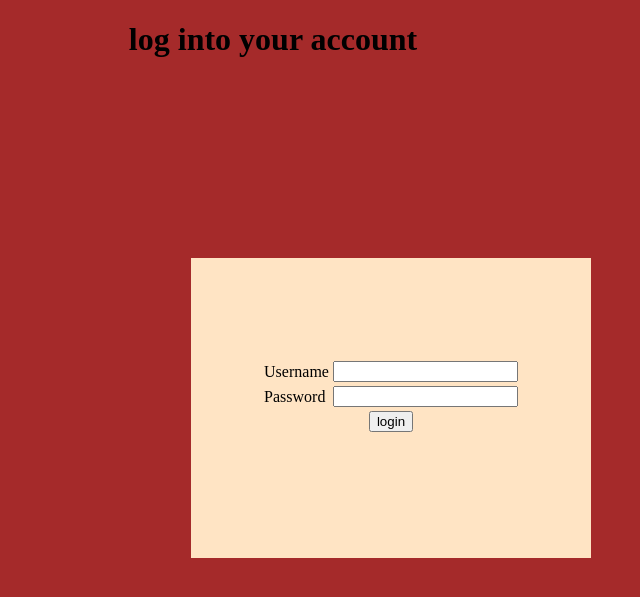
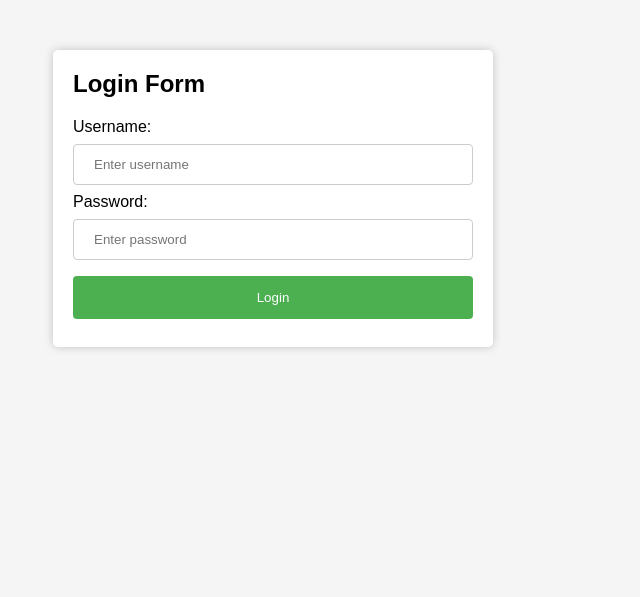
Before and after one commit to ritikmakwan/myproject, a Django app: page / in a window 1280 px wide. Shown: the top 597 px of the page, without its empty margins (367-1007 px from the left). Run offline with Django 3.2, Linux system fonts and the light colour scheme.

Commit message:
i changed my login page

```diff
--- a/templates/login.html
+++ b/templates/login.html
@@ -1,43 +1,67 @@
 <!DOCTYPE html>
-<html lang="en">
+<html>
 <head>
-    <title>login</title>
+	<title>Login Page</title>
 	<style>
-        .log
-        {
-            background-color: bisque;
-            height: 200px;
+		body {
+			font-family: Arial, sans-serif;
+			background-color: #f5f5f5;
+			margin: 0;
+			padding: 0;
+		}
+
+		.container {
+			margin: 50px auto;
 			width: 400px;
-            margin-top: 200px;
-            margin-left: 550px;
-            padding-top: 100px;
+			background-color: #fff;
+			padding: 20px;
+			border-radius: 5px;
+			box-shadow: 0 0 10px rgba(0, 0, 0, 0.2);
+		}
+
+		h2 {
+			margin-top: 0;
+		}
+
+		input[type=text], input[type=password] {
+			width: 100%;
+			padding: 12px 20px;
+			margin: 8px 0;
+			display: inline-block;
+			border: 1px solid #ccc;
+			border-radius: 4px;
+			box-sizing: border-box;
+		}
+
+		button {
+			background-color: #4CAF50;
+			color: #fff;
+			padding: 14px 20px;
+			margin: 8px 0;
+			border: none;
+			border-radius: 4px;
+			cursor: pointer;
+			width: 100%;
+		}
+
+		button:hover {
+			background-color: #45a049;
 		}
 	</style>
 </head>
-<body style="background-color: brown;">
-    <h1 align="center">log into your account</h1>
-    <div class="log">
+<body>
+	<div class="container">
+		<h2>Login Form</h2>
 		<form action="" method="post">
             {% csrf_token %}
-        <table align="center" >
-            <tr>
-                <td>Username</td>
-                <td><input type="text" name="email" ></td>
-            </tr>
-            <tr>
-                <td>Password</td>
-                <td><input type="password" name="password" ></td>
-            </tr>
-            <tr>
-                <td colspan="2" align="center"><input type="submit" value="login"></td>
-            </tr>
-        </table>
+			<label for="username">Username:</label>
+			<input type="text" id="username" name="email" placeholder="Enter username">
+
+			<label for="password">Password:</label>
+			<input type="password" id="password" name="password" placeholder="Enter password">
+
+			<button type="submit">Login</button>
 		</form>
-    <h4 align="center">{% for i in messages %}
-  {{i}}
-{% endfor %}
-</h4>
 	</div>
-
 </body>
 </html>
```
Lines whose indentation alone changed are shown as unchanged.
